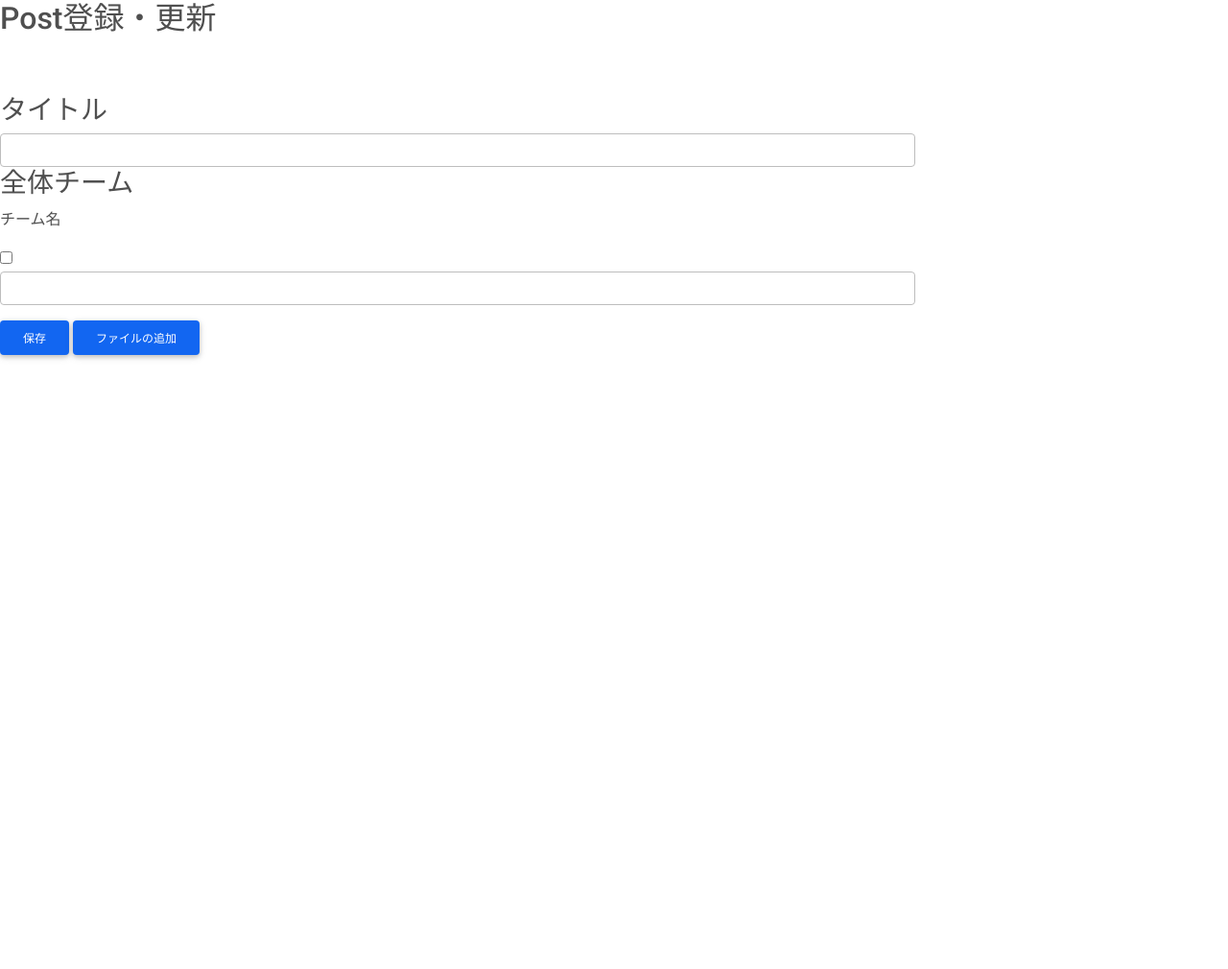
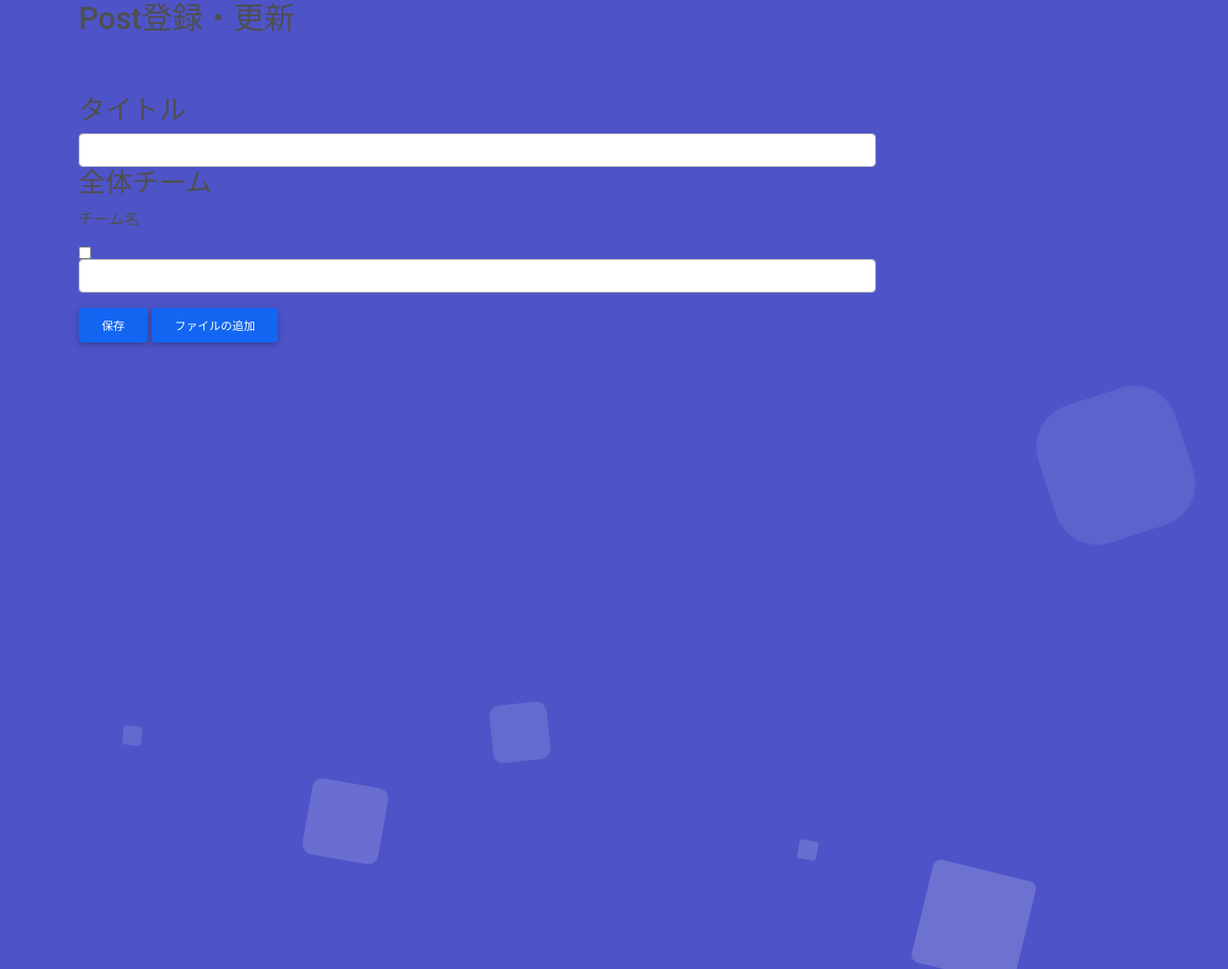
Before and after one commit to voting-system-for-jam/web-version, a Django app: page /make in a window 1280 px wide. Shown: the whole page at 96% size. Run offline with Django 3.2, Linux system fonts and the light colour scheme; some libraries are stand-ins or nearby versions.

Commit message:
見た目を変更しました。

```diff
--- a/jam/jam/settings.py
+++ b/jam/jam/settings.py
@@ -11,6 +11,7 @@ https://docs.djangoproject.com/en/3.1/ref/settings/
 """
 
 from pathlib import Path
+import os
 
 # Build paths inside the project like this: BASE_DIR / 'subdir'.
 BASE_DIR = Path(__file__).resolve().parent.parent
@@ -124,4 +125,5 @@ USE_TZ = True
 
 STATIC_URL = '/static/'
 # dockerだとcssが適用されていなかったので、以下一行を追加
-STATIC_ROOT = '/static'
+STATICFILES_DIRS = [os.path.join(BASE_DIR, 'static')]
+STATIC_ROOT = '/usr/src/jam/static'
--- a/jam/jam_vote/templates/jam_vote/answer_end.html
+++ b/jam/jam_vote/templates/jam_vote/answer_end.html
@@ -1,8 +1,10 @@
 {% extends 'jam_vote/base.html' %}
 {% block content %}
 
-<h1>投票ありがとうございました！</h1>
+<h1 class="title">投票ありがとうございました！</h1>
 
-<a href="{% url 'jam_vote:index' %}" class="btn btn-primary">戻る</a>
+<div class="card card-rem">
+    <a href="{% url 'jam_vote:index' %}" class="btn btn-primary">戻る</a>
+</div>
 
 {% endblock %}
--- a/jam/jam_vote/templates/jam_vote/base.html
+++ b/jam/jam_vote/templates/jam_vote/base.html
@@ -1,5 +1,9 @@
 <!DOCTYPE html>
 <html lang="ja">
+
+{% load static %}
+
+<link rel="stylesheet"  href="{% static 'jam_vote/base.css' %}">
 
 <head>
     <meta charset="UTF-8">
@@ -15,11 +19,29 @@
     <!-- MDB -->
     <link href="https://cdnjs.cloudflare.com/ajax/libs/mdb-ui-kit/3.2.0/mdb.min.css"
         rel="stylesheet" />
+    <link rel=”icon” sizes=”180×180″ href="{% static 'jam_vote/jamIcon.jpg'%}">
 </head>
 
 <body>
-    {% block content %}
-    {% endblock %}
+    <div class="area">
+
+        <div class="container">
+            {% block content %}
+            {% endblock %}
+        </div>
+        <ul class="circles">
+            <li></li>
+            <li></li>
+            <li></li>
+            <li></li>
+            <li></li>
+            <li></li>
+            <li></li>
+            <li></li>
+            <li></li>
+            <li></li>
+        </ul>
+    </div>
     <!-- MDB -->
     <script type="text/javascript" src="https://cdnjs.cloudflare.com/ajax/libs/mdb-ui-kit/3.2.0/mdb.min.js"></script>
     <!-- Custom scripts -->
--- /dev/null
+++ b/jam/static/jam_vote/base.css
@@ -0,0 +1,154 @@
+@import url('https://fonts.googleapis.com/css?family=Exo:400,700');
+* {
+    margin: 0px;
+    padding: 0px;
+}
+
+body {
+    font-family: 'Exo', sans-serif;
+}
+
+input {
+    display: block;
+    z-index: 1;
+}
+
+.title {
+    padding: 20px 0 20px 0;
+    color: white;
+    text-align: center;
+}
+
+.card {
+    z-index: 1;
+    margin : 0 auto;
+    text-align: center;
+}
+
+.card-rem {
+    max-width: 18rem
+}
+
+.container {
+    width: 90%;
+    margin: 0 auto;
+}
+
+.bg-white {
+    background-color: beige;
+}
+
+.area {
+    background: #4e54c8;
+    background: -webkit-linear-gradient(to left, #8f94fb, #4e54c8);
+    width: 100%;
+    height: 100vh;
+}
+
+.circles {
+    position: absolute;
+    top: 0;
+    left: 0;
+    width: 100%;
+    height: 100%;
+    overflow: hidden;
+}
+
+.circles li {
+    position: absolute;
+    display: block;
+    list-style: none;
+    width: 20px;
+    height: 20px;
+    background: rgba(255, 255, 255, 0.2);
+    animation: animate 25s linear infinite;
+    bottom: -150px;
+}
+
+.circles li:nth-child(1) {
+    left: 25%;
+    width: 80px;
+    height: 80px;
+    animation-delay: 0s;
+}
+
+.circles li:nth-child(2) {
+    left: 10%;
+    width: 20px;
+    height: 20px;
+    animation-delay: 2s;
+    animation-duration: 12s;
+}
+
+.circles li:nth-child(3) {
+    left: 70%;
+    width: 20px;
+    height: 20px;
+    animation-delay: 4s;
+}
+
+.circles li:nth-child(4) {
+    left: 40%;
+    width: 60px;
+    height: 60px;
+    animation-delay: 0s;
+    animation-duration: 18s;
+}
+
+.circles li:nth-child(5) {
+    left: 65%;
+    width: 20px;
+    height: 20px;
+    animation-delay: 0s;
+}
+
+.circles li:nth-child(6) {
+    left: 75%;
+    width: 110px;
+    height: 110px;
+    animation-delay: 3s;
+}
+
+.circles li:nth-child(7) {
+    left: 35%;
+    width: 150px;
+    height: 150px;
+    animation-delay: 7s;
+}
+
+.circles li:nth-child(8) {
+    left: 50%;
+    width: 25px;
+    height: 25px;
+    animation-delay: 15s;
+    animation-duration: 45s;
+}
+
+.circles li:nth-child(9) {
+    left: 20%;
+    width: 15px;
+    height: 15px;
+    animation-delay: 2s;
+    animation-duration: 35s;
+}
+
+.circles li:nth-child(10) {
+    left: 85%;
+    width: 150px;
+    height: 150px;
+    animation-delay: 0s;
+    animation-duration: 11s;
+}
+
+@keyframes animate {
+    0% {
+        transform: translateY(0) rotate(0deg);
+        opacity: 1;
+        border-radius: 0;
+    }
+    100% {
+        transform: translateY(-1000px) rotate(720deg);
+        opacity: 0;
+        border-radius: 50%;
+    }
+}
--- /dev/null
+++ b/jam/static/jam_vote/index.css
@@ -0,0 +1 @@
+@import url(//fonts.googleapis.com/css?family=Vibur);
```
Also changed, not shown: jam/jam_vote/templates/jam_vote/answer.html (+8 -6 lines), jam/jam_vote/templates/jam_vote/index.html (+18 -8 lines), jam/jam_vote/templates/jam_vote/result.html (+7 -3 lines), jam/static/jam_vote/jamIcon.jpg (added).
